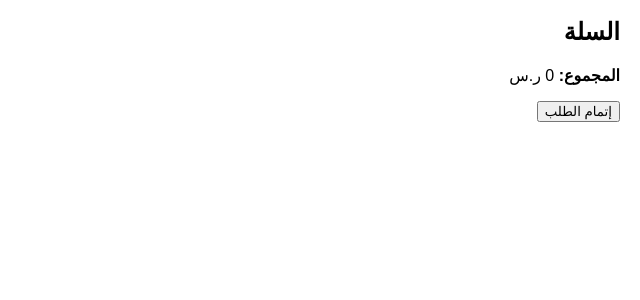
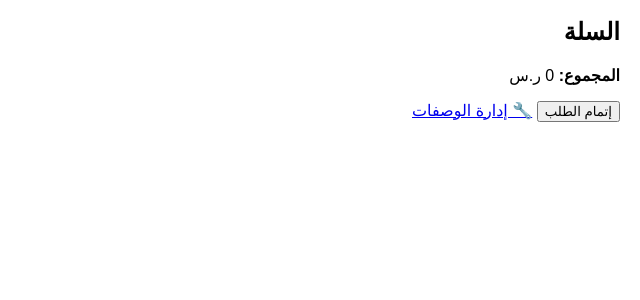
Before and after one commit to abobakertigani/OS-biz, a Flask app: template modules/restaurant/templates/restaurant/pos.html in a window 1280 px wide. Shown: the part 198-498 px from the top of the page, without its empty margins (640-1280 px from the left). Run offline with Flask 3, Linux system fonts and the light colour scheme; the template is opened without the code that fills it, so the values that code supplies are empty; parts of the project's set-up code (start-up, migrations or seed data) failed here and were passed over.

Commit message:
Update pos.html

```diff
--- a/modules/restaurant/templates/restaurant/pos.html
+++ b/modules/restaurant/templates/restaurant/pos.html
@@ -28,6 +28,7 @@
     <ul id="cart"></ul>
     <p><strong>المجموع: </strong><span id="total">0</span> ر.س</p>
     <button onclick="submitOrder()">إتمام الطلب</button>
+	<a href="/restaurant/ingredients">🔧 إدارة الوصفات</a>
 
     <script>
         let cart = [];
```
